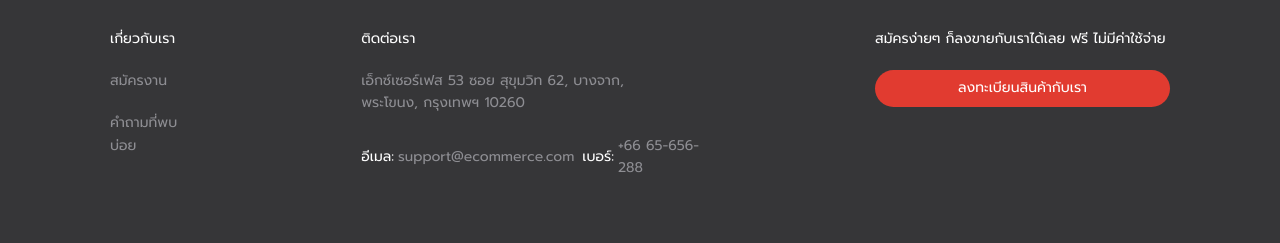
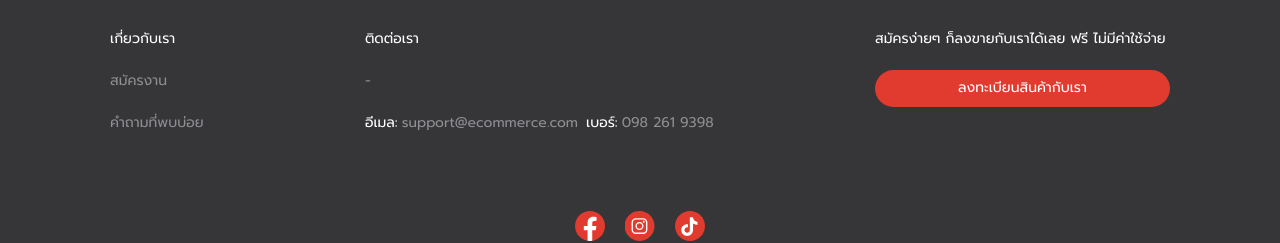
Before and after one commit to alias-th/xsf-fe, a Next.js app: page /products in a window 1280 px wide. Shown: the part 1210-1453 px from the top of the page. Built offline with nearby package versions, Linux system fonts and the light colour scheme; no server answers.

Commit message:
update for resume

```diff
--- a/layouts/home/Footer.tsx
+++ b/layouts/home/Footer.tsx
@@ -136,7 +136,7 @@ const TiktokIcon = () => {
 };
 
 const Footer = () => {
-  const addressText = `เอ็กซ์เซอร์เฟส 53 ซอย สุขุมวิท 62, บางจาก,\nพระโขนง, กรุงเทพฯ 10260`;
+  const addressText = `-`;
   return (
     <Wrapper>
       <Container>
@@ -193,7 +193,7 @@ const Footer = () => {
                   เบอร์:
                 </Typography>
                 <Typography $variant="p-sm" $color="var(--color-12)">
-                  +66 65-656-288
+                  098 261 9398
                 </Typography>
               </Center>
             </Center>
```
